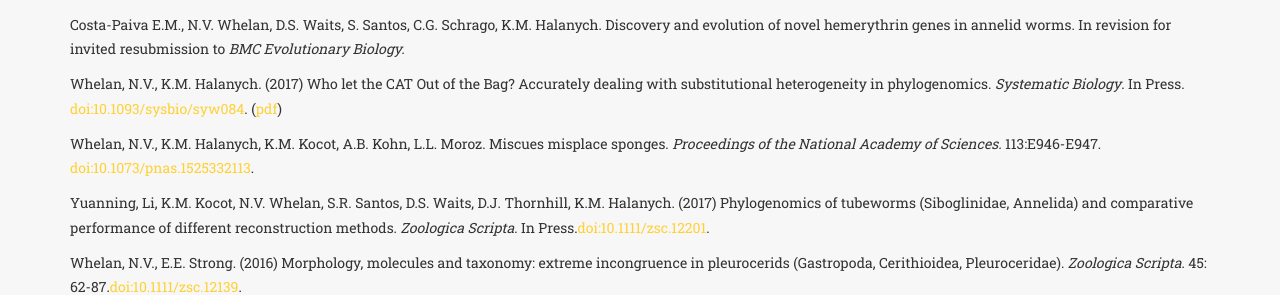
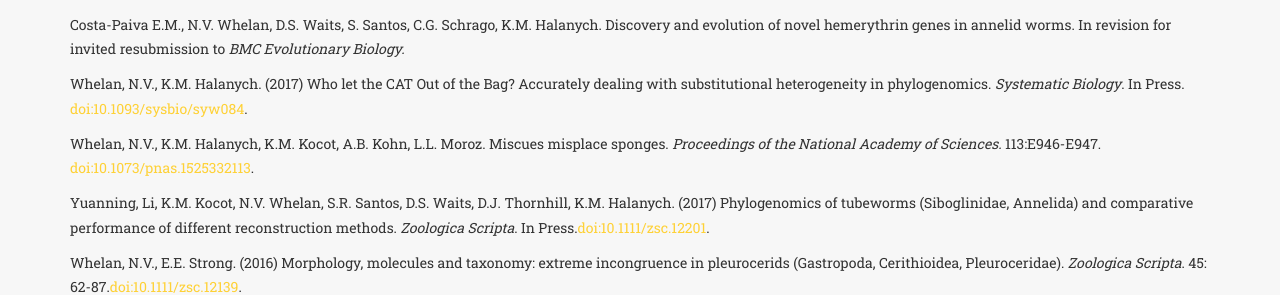
Before and after one commit to NathanWhelan/nathanwhelan.github.io, a Jekyll site: the page built from index.html, in a window 1280 px wide and 900 px high, scrolled down 5077 px. Shown: the part 161-456 px from the top of the window. Built offline with Jekyll 4.4.1, drawn with Linux system fonts in a browser that asks for light colours; some web fonts are replaced.

Commit message:
Update publications.html

```diff
--- a/_includes/publications.html
+++ b/_includes/publications.html
@@ -16,7 +16,7 @@
 </div><div class="box-footer"> </div></div>
 
 <div class="box"><div class="box-title"></div><div class="box-body">
-	<p> Whelan, N.V., K.M. Halanych. (2017) Who let the CAT Out of the Bag? Accurately dealing with substitutional heterogeneity in phylogenomics. <i>Systematic Biology</i>. In Press. <a href="http://dx.doi.org/10.1093/sysbio/syw084">doi:10.1093/sysbio/syw084</a>. (<a href="assets/Whelan_Halanych_2017.pdf">pdf</a>)</p>
+	<p> Whelan, N.V., K.M. Halanych. (2017) Who let the CAT Out of the Bag? Accurately dealing with substitutional heterogeneity in phylogenomics. <i>Systematic Biology</i>. In Press. <a href="http://dx.doi.org/10.1093/sysbio/syw084">doi:10.1093/sysbio/syw084</a>.</p>
 </div><div class="box-footer"> </div></div>
 
 <div class="box"><div class="box-title"></div><div class="box-body">
```
